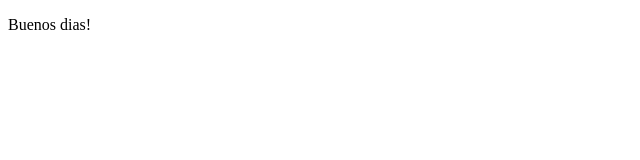
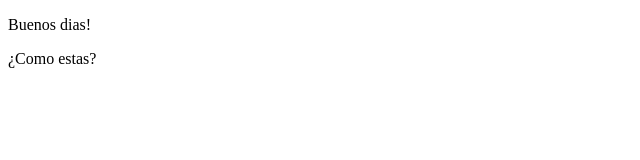
Before and after one commit to MarianoLorelli/PruebasGit, a plain HTML site: page Prueba.html in a window 1280 px wide. Shown: the full height of the page, 0-640 px from the left. Drawn offline with Linux system fonts and the light colour scheme.

Commit message:
Primera Prueba en cabecera

```diff
--- a/Prueba.html
+++ b/Prueba.html
@@ -7,5 +7,6 @@
 </head>
 <body>
     <p>Buenos dias!</p>
+    <p>¿Como estas?</p>
 </body>
 </html>
```
